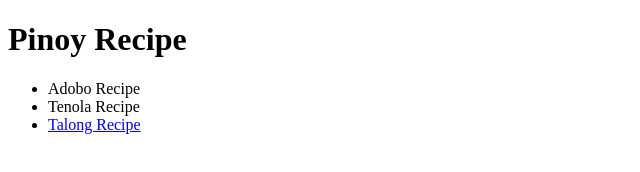
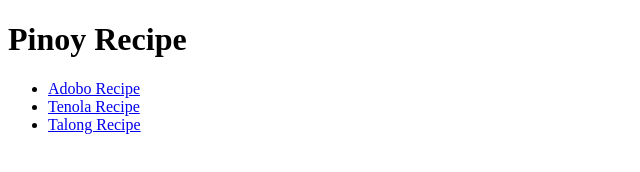
Before and after one commit to Jakesloth/MyMy, a plain HTML site: page index.html in a window 1280 px wide. Shown: the whole page, without its empty margins (0-640 px from the left). Drawn offline with Linux system fonts and the light colour scheme.

Commit message:
Fixed some bugs on the img's alt atribute and the link text

```diff
--- a/index.html
+++ b/index.html
@@ -8,8 +8,8 @@
 <body>
     <h1>Pinoy Recipe</h1>
     <ul>
-        <li><a href="./Adobo.html"></a>Adobo Recipe</li>
-        <li><a href="./Tenola.html"></a>Tenola Recipe</li>
+        <li><a href="./Adobo.html">Adobo Recipe</a></li>
+        <li><a href="./Tenola.html">Tenola Recipe</a></li>
         <li><a href="./Talong.html">Talong Recipe</a></li>
     </ul>
 </body>
```
Also changed, not shown: Talong.html (+1 -1 lines), Tenola.html (+1 -1 lines).
